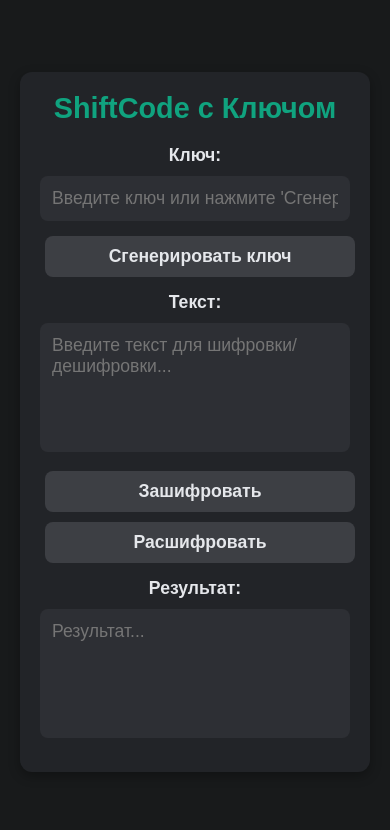
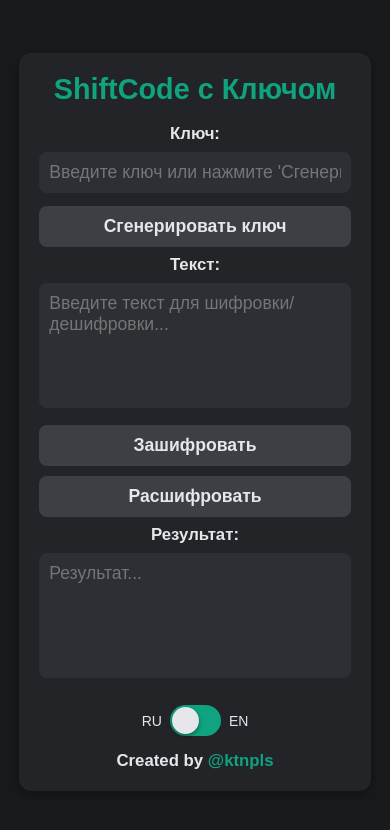
Before and after one commit to ktnpls/ShiftCode, a plain HTML site: page index.html in a window 390 px wide. Drawn offline with Linux system fonts and the light colour scheme.

Commit message:
Обновление
## 🌐 Добавлена автоматическая локализация интерфейса:

### Новый функционал:
- ✨ Добавлена функция `initializeLanguage()` для определения языка браузера
- 🔄 Добавлена автоматическая установка языка интерфейса при загрузке страницы
- 🇷🇺 Для русскоязычных пользователей установлен русский интерфейс по умолчанию
- 🌍 Для всех остальных языков установлен английский интерфейс по умолчанию

### Технические детали:
- Определение языка через `navigator.language || navigator.userLanguage`
- Автоматическое переключение через `toggleLanguage()`
- Обновлен обработчик `onload` в HTML

```diff
--- a/index.html
+++ b/index.html
@@ -4,112 +4,10 @@
     <meta charset="UTF-8">
     <meta name="viewport" content="width=device-width, initial-scale=1.0"> <!-- Добавил для адаптивности -->
     <title>ShiftCode</title>
-    <style>
-        /* Основные стили */
-        * {
-            box-sizing: border-box;
-            margin: 0;
-            padding: 0;
-        }
-        body {
-            font-family: Arial, sans-serif;
-            background-color: #181a1b;
-            color: #e5e7eb;
-            display: flex;
-            flex-direction: column;
-            align-items: center;
-            justify-content: center;
-            min-height: 100vh;
-            padding: 20px;
-        }
-        h1 {
-            color: #10a37f;
-            margin-bottom: 20px;
-            font-size: 2em; /* Увеличил размер заголовка для больших экранов */
-            font-weight: bold;
-            text-align: center;
-        }
-        label {
-            color: #e5e7eb;
-            font-weight: bold;
-            display: block;
-            margin-top: 10px;
-            font-size: 1.1em;
-        }
-
-        /* Стили полей и кнопок */
-        input, textarea {
-            width: 100%;
-            max-width: 100%; /* Заменил на 100% для адаптивности */
-            padding: 12px;
-            margin: 10px 0;
-            border: none;
-            border-radius: 8px;
-            background-color: #2d2f34;
-            color: #e5e7eb;
-            font-size: 1.1em;
-            font-family: Arial, sans-serif;
-            resize: none;
-        }
-        input:focus, textarea:focus {
-            outline: 2px solid #10a37f;
-        }
-        button {
-            padding: 10px 20px;
-            font-size: 1.1em;
-            font-weight: bold;
-            color: #e5e7eb;
-            background-color: #3d3f44;
-            border: none;
-            border-radius: 8px;
-            cursor: pointer;
-            transition: background-color 0.3s;
-            margin: 5px;
-            font-family: Arial, sans-serif;
-            width: 100%; /* Сделал кнопку шириной 100% */
-        }
-        button:hover {
-            background-color: #10a37f;
-        }
-
-        /* Стиль для контейнера */
-        .container {
-            text-align: center;
-            width: 100%;
-            max-width: 500px;
-            background-color: #222428;
-            padding: 20px;
-            border-radius: 12px;
-            box-shadow: 0 4px 12px rgba(0, 0, 0, 0.3);
-        }
-
-        /* Медиа-запросы для мобильных устройств */
-        @media (max-width: 600px) {
-            h1 {
-                font-size: 1.5em; /* Уменьшаем заголовок на мобильных */
-            }
-            button {
-                font-size: 1em; /* Уменьшаем размер шрифта для кнопок на мобильных */
-            }
-            input, textarea {
-                font-size: 1em; /* Уменьшаем размер шрифта для инпутов на мобильных */
-            }
-        }
-
-        @media (max-width: 768px) {
-            h1 {
-                font-size: 1.8em; /* Уменьшаем заголовок для планшетов */
-            }
-            button {
-                font-size: 1.1em; /* Размер шрифта для кнопок на планшетах */
-            }
-            input, textarea {
-                font-size: 1.1em; /* Размер шрифта для инпутов на планшетах */
-            }
-        }
-    </style>
+    <link rel="stylesheet" href="style.css">
+    <script src="script.js"></script>
 </head>
-<body>
+<body onload="initializeLanguage()">
     <div class="container">
         <h1>ShiftCode с Ключом</h1>
         <label for="keyInput">Ключ:</label>
@@ -118,58 +16,17 @@
         <label for="inputText">Текст:</label>
         <textarea id="inputText" rows="5" placeholder="Введите текст для шифровки/дешифровки..."></textarea>
         <button onclick="encryptText()">Зашифровать</button>
-        <button onclick="decryptText()">Расшифровать</button>
+        <button style="margin-top: 10px;" onclick="decryptText()">Расшифровать</button>
         <label for="outputText">Результат:</label>
         <textarea id="outputText" rows="5" placeholder="Результат..." readonly></textarea>
+        <div class="toggle-wrapper">
+            <span class="toggle-label">RU</span>
+            <div class="toggle" id="langToggle" onclick="toggleLanguage()">
+                <div class="toggle-button"></div>
+            </div>
+            <span class="toggle-label">EN</span>
+        </div>
+        <label style="margin-top: 10px;">Created by <a style="color: #10a37f; text-decoration: none;" href="https://t.me/ktnpls">@ktnpls</a></label>
     </div>
-
-    <script>
-        function generateKey() {
-            const chars = 'ABCDEFGHIJKLMNOPQRSTUVWXYZabcdefghijklmnopqrstuvwxyz0123456789';
-            let key = '';
-            for (let i = 0; i < 32; i++) { // Генерация ключа длиной 32 символа
-                key += chars.charAt(Math.floor(Math.random() * chars.length));
-            }
-            document.getElementById("keyInput").value = key;
-        }
-
-        function encryptText() {
-            const text = document.getElementById("inputText").value;
-            const key = document.getElementById("keyInput").value;
-            if (!key) {
-                alert("Введите ключ для шифрования!");
-                return;
-            }
-            let encryptedText = "";
-
-            for (let i = 0; i < text.length; i++) {
-                const char = text[i];
-                const keyChar = key[i % key.length];
-                const shift = keyChar.charCodeAt(0) % 26;
-                encryptedText += String.fromCharCode(char.charCodeAt(0) + shift);
-            }
-
-            document.getElementById("outputText").value = encryptedText;
-        }
-
-        function decryptText() {
-            const encryptedText = document.getElementById("inputText").value;
-            const key = document.getElementById("keyInput").value;
-            if (!key) {
-                alert("Введите ключ для дешифровки!");
-                return;
-            }
-            let decryptedText = "";
-
-            for (let i = 0; i < encryptedText.length; i++) {
-                const char = encryptedText[i];
-                const keyChar = key[i % key.length];
-                const shift = keyChar.charCodeAt(0) % 26;
-                decryptedText += String.fromCharCode(char.charCodeAt(0) - shift);
-            }
-
-            document.getElementById("outputText").value = decryptedText;
-        }
-    </script>
 </body>
 </html>
--- /dev/null
+++ b/script.js
@@ -0,0 +1,81 @@
+function generateKey() {
+    const chars = 'ABCDEFGHIJKLMNOPQRSTUVWXYZabcdefghijklmnopqrstuvwxyz0123456789';
+    let key = '';
+    for (let i = 0; i < 32; i++) { // Генерация ключа длиной 32 символа
+        key += chars.charAt(Math.floor(Math.random() * chars.length));
+    }
+    document.getElementById("keyInput").value = key;
+}
+
+function encryptText() {
+    const text = document.getElementById("inputText").value;
+    const key = document.getElementById("keyInput").value;
+    if (!key) {
+        alert("Введите ключ для шифрования!");
+        return;
+    }
+    let encryptedText = "";
+
+    for (let i = 0; i < text.length; i++) {
+        const char = text[i];
+        const keyChar = key[i % key.length];
+        const shift = keyChar.charCodeAt(0) % 26;
+        encryptedText += String.fromCharCode(char.charCodeAt(0) + shift);
+    }
+
+    document.getElementById("outputText").value = encryptedText;
+}
+
+function decryptText() {
+    const encryptedText = document.getElementById("inputText").value;
+    const key = document.getElementById("keyInput").value;
+    if (!key) {
+        alert("Введите ключ для дешифровки!");
+        return;
+    }
+    let decryptedText = "";
+
+    for (let i = 0; i < encryptedText.length; i++) {
+        const char = encryptedText[i];
+        const keyChar = key[i % key.length];
+        const shift = keyChar.charCodeAt(0) % 26;
+        decryptedText += String.fromCharCode(char.charCodeAt(0) - shift);
+    }
+
+    document.getElementById("outputText").value = decryptedText;
+}
+
+function toggleLanguage() {
+    const toggle = document.getElementById('langToggle');
+    toggle.classList.toggle('active');
+
+    const isEnglish = toggle.classList.contains('active');
+    const placeholders = {
+        keyInput: isEnglish ? "Enter key or click 'Generate'" : "Введите ключ или нажмите 'Сгенерировать'",
+        inputText: isEnglish ? "Enter text to encrypt/decrypt..." : "Введите текст для шифровки/дешифровки...",
+        outputText: isEnglish ? "Result..." : "Результат..."
+    };
+
+    document.getElementById('keyInput').placeholder = placeholders.keyInput;
+    document.getElementById('inputText').placeholder = placeholders.inputText;
+    document.getElementById('outputText').placeholder = placeholders.outputText;
+
+    document.querySelector('h1').textContent = isEnglish ? "ShiftCode with Key" : "ShiftCode с Ключом";
+    document.querySelectorAll('button')[0].textContent = isEnglish ? "Generate key" : "Сгенерировать ключ";
+    document.querySelectorAll('button')[1].textContent = isEnglish ? "Encrypt" : "Зашифровать";
+    document.querySelectorAll('button')[2].textContent = isEnglish ? "Decrypt" : "Расшифровать";
+}
+
+function initializeLanguage() {
+    const userLanguage = navigator.language || navigator.userLanguage;
+    const toggle = document.getElementById('langToggle');
+
+    if (!userLanguage.startsWith('ru')) {
+        toggle.classList.add('active');
+        toggleLanguage();
+    }
+}
+
+window.onload = function() {
+    initializeLanguage();
+};
--- /dev/null
+++ b/style.css
@@ -0,0 +1,262 @@
+/* Основные стили */
+* {
+    box-sizing: border-box;
+    margin: 0;
+    padding: 0;
+}
+
+@keyframes fadeIn {
+    from {
+        opacity: 0;
+        transform: translateY(-30px);
+    }
+    to {
+        opacity: 1;
+        transform: translateY(0);
+    }
+}
+
+@keyframes pulse {
+    0% {
+        transform: scale(1);
+    }
+    50% {
+        transform: scale(1.05);
+    }
+    100% {
+        transform: scale(1);
+    }
+}
+
+body {
+    font-family: Arial, sans-serif;
+    background-color: #181a1b;
+    color: #e5e7eb;
+    display: flex;
+    flex-direction: column;
+    align-items: center;
+    justify-content: center;
+    min-height: 100vh;
+    padding: 20px;
+    animation: fadeIn 1s ease-out;
+}
+
+h1 {
+    color: #10a37f;
+    margin-bottom: 20px;
+    font-size: 2em;
+    font-weight: bold;
+    text-align: center;
+    animation: fadeIn 1s ease-out 0.2s both;
+}
+
+label {
+    color: #e5e7eb;
+    font-weight: bold;
+    display: block;
+    margin-top: 10px;
+    font-size: 1.1em;
+    animation: fadeIn 0.5s ease-out 0.4s both;
+}
+
+/* Стили полей и кнопок */
+input, textarea {
+    width: 100%;
+    max-width: 100%;
+    padding: 12px;
+    margin: 10px 0;
+    border: none;
+    border-radius: 8px;
+    background-color: #2d2f34;
+    color: #e5e7eb;
+    font-size: 1.1em;
+    font-family: Arial, sans-serif;
+    resize: none;
+    transition: all 0.3s ease;
+    animation: fadeIn 0.5s ease-out 0.6s both;
+}
+
+input:focus, textarea:focus {
+    outline: 2px solid #10a37f;
+    transform: scale(1.01);
+}
+
+button {
+    padding: 10px 20px;
+    font-size: 1.1em;
+    font-weight: bold;
+    color: #e5e7eb;
+    background-color: #3d3f44;
+    border: none;
+    border-radius: 8px;
+    cursor: pointer;
+    transition: all 0.3s ease;
+    font-family: Arial, sans-serif;
+    width: 100%;
+    display: block;
+    position: relative;
+    overflow: hidden;
+    animation: fadeIn 0.5s ease-out 0.8s both;
+}
+
+button:hover {
+    background-color: #10a37f;
+    transform: translateY(-2px);
+    box-shadow: 0 4px 8px rgba(16, 163, 127, 0.3);
+    animation: pulse 1s infinite;
+}
+
+button:not(:hover) {
+    transform: translateY(0);
+    box-shadow: none;
+    animation: none;
+    transition: all 0.5s ease-out;
+}
+
+button:active {
+    transform: scale(0.95);
+}
+
+/* Стиль для контейнера */
+.container {
+    text-align: center;
+    width: 100%;
+    max-width: 500px;
+    background-color: #222428;
+    padding: 30px;
+    border-radius: 12px;
+    box-shadow: 0 4px 12px rgba(0, 0, 0, 0.3);
+    transition: all 0.3s ease;
+    animation: fadeIn 0.8s ease-out;
+}
+
+.toggle-wrapper {
+    display: flex;
+    align-items: center;
+    justify-content: center;
+    gap: 8px;
+    margin: 15px 0;
+    transition: all 0.3s ease;
+    animation: fadeIn 0.8s ease-out;
+}
+.toggle {
+    position: relative;
+    width: 51px;
+    height: 31px;
+    background: #10a37f !important;
+    border-radius: 31px;
+    cursor: pointer;
+    transition: 0.3s all ease;
+    padding: 2px;
+    transition: all 0.3s ease;
+    animation: fadeIn 0.8s ease-out;
+}
+.toggle.active {
+    background: #10a37f !important;
+}
+.toggle-button {
+    position: absolute;
+    width: 27px;
+    height: 27px;
+    background: #e5e7eb;
+    border-radius: 50%;
+    box-shadow: 0 2px 4px rgba(0,0,0,0.4);
+    transition: 0.3s all ease;
+    left: 2px;
+}
+.toggle.active .toggle-button {
+    left: 22px;
+}
+.toggle-label {
+    color: #e5e7eb;
+    font-weight: 500;
+    font-size: 14px;
+    animation: fadeIn 0.5s ease-out;
+}
+
+/* Медиа-запросы для мобильных устройств */
+@media (max-width: 600px) {
+    body {
+        padding: 10px;
+    }
+
+    .container {
+        padding: 15px;
+        margin: 10px;
+        width: 90%;
+    }
+
+    h1 {
+        font-size: 1.5em;
+        margin-bottom: 15px;
+    }
+
+    button {
+        font-size: 1em;
+        padding: 8px 16px;
+        margin: 3px 0;
+    }
+
+    input, textarea {
+        font-size: 1em;
+        padding: 8px;
+        margin: 8px 0;
+        width: 100%;
+    }
+
+    label {
+        font-size: 1em;
+        margin-top: 8px;
+    }
+}
+
+@media (max-width: 768px) {
+    .container {
+        padding: 20px;
+        margin: 15px auto;
+        width: 95%;
+    }
+
+    h1 {
+        font-size: 1.8em;
+        margin-bottom: 18px;
+    }
+
+    button {
+        font-size: 1.1em;
+        padding: 10px 18px;
+        margin: 5px 0;
+    }
+
+    input, textarea {
+        font-size: 1.1em;
+        padding: 10px;
+        width: 100%;
+    }
+
+    label {
+        font-size: 1.05em;
+    }
+}
+
+@media (min-width: 1200px) {
+    .container {
+        max-width: 600px;
+        padding: 40px;
+        margin: 0 auto;
+    }
+
+    h1 {
+        font-size: 2.2em;
+    }
+
+    button {
+        font-size: 1.2em;
+        margin: 5px 0;
+    }
+
+    input, textarea {
+        font-size: 1.15em;
+        width: 100%;
+    }
+}
```
